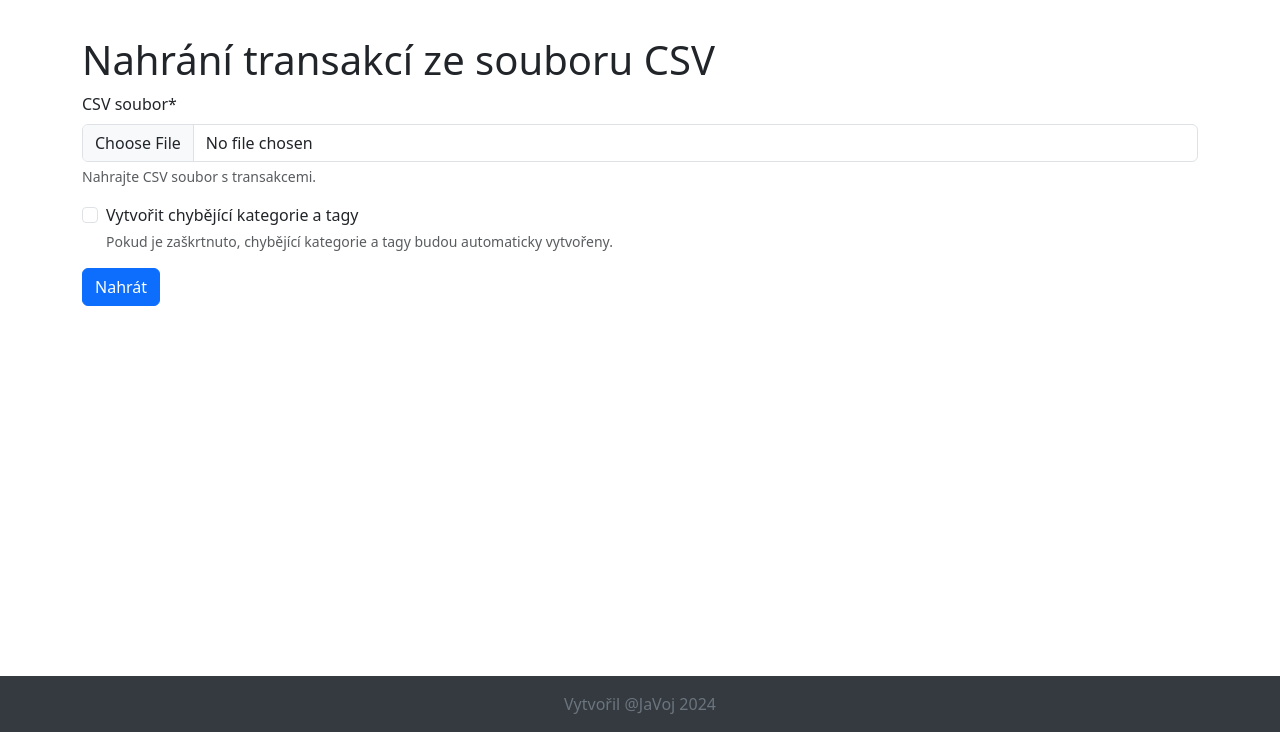
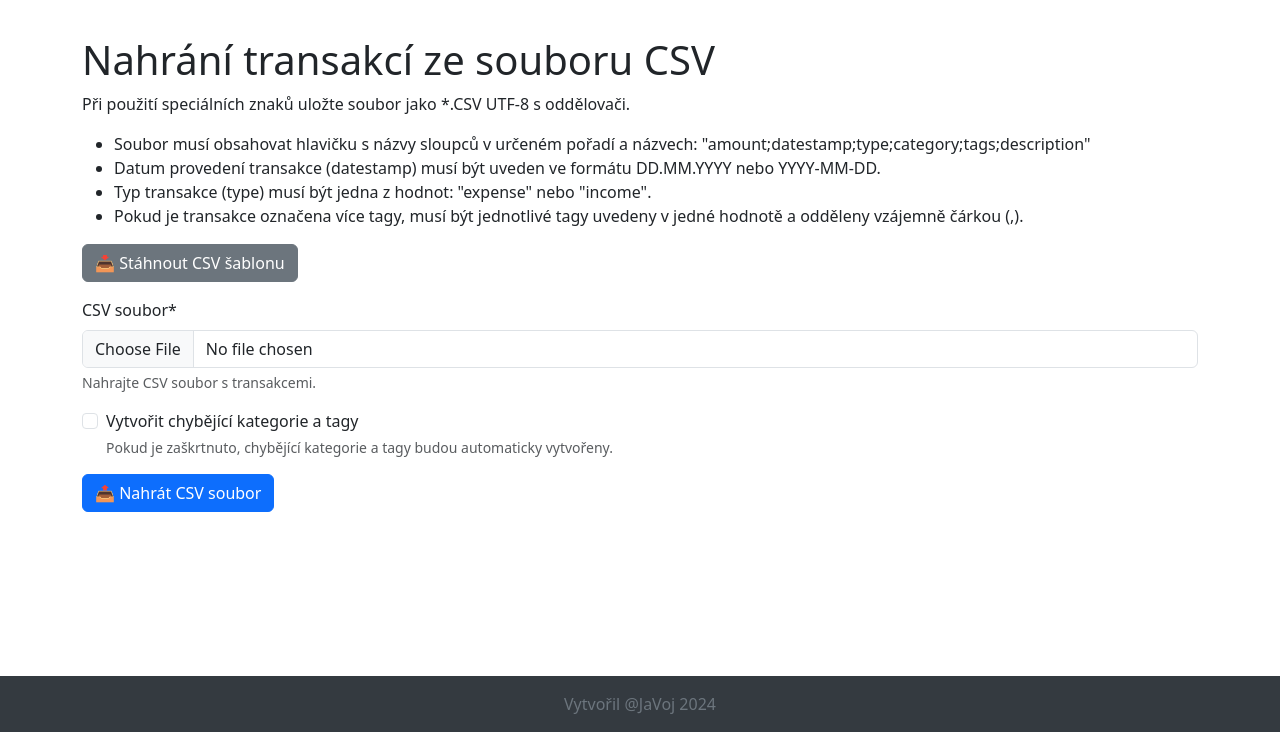
Before and after one commit to Hmyzaak/BudgetLog, a Django app: page /transactions/upload/ in a window 1280 px wide. Shown: the part 68-800 px from the top of the page. Run offline with Django 4.2, Linux system fonts and the light colour scheme; a user stored in the database is signed in; parts of the project's set-up code (start-up, migrations or seed data) failed here and were passed over; some libraries are stand-ins or nearby versions.

Commit message:
uploading-csv done
Signed-off-by: JaVoJ <davias@email.cz>

```diff
--- a/budgetlog/forms.py
+++ b/budgetlog/forms.py
@@ -193,6 +193,15 @@ class CustomPasswordResetForm(PasswordFieldTextsMixin, SetPasswordForm):
 
 class TransactionUploadForm(forms.Form):
     file = forms.FileField(label="CSV soubor", help_text="Nahrajte CSV soubor s transakcemi.")
+    """
+    # Výběr separátoru - prozatím zakomentováno a nachystáno (vyřešit čárky)
+    delimiter = forms.ChoiceField(
+        choices=[(";", "Středník (;)"), (",", "Čárka (,)"), ("\t", "Tabulátor (Tab)")],
+        initial=";",
+        label="Oddělovač sloupců",
+        help_text="Vyberte oddělovač použitý ve vašem CSV souboru."
+    )
+    """
     create_missing = forms.BooleanField(
         required=False, initial=False, label="Vytvořit chybějící kategorie a tagy",
         help_text="Pokud je zaškrtnuto, chybějící kategorie a tagy budou automaticky vytvořeny."
--- a/budgetlog/templates/budgetlog/upload_transactions.html
+++ b/budgetlog/templates/budgetlog/upload_transactions.html
@@ -4,10 +4,20 @@
 {% block content %}
 
 <h1>Nahrání transakcí ze souboru CSV</h1>
+    <p>Při použití speciálních znaků uložte soubor jako *.CSV UTF-8 s oddělovači.</p>
+    <ul>
+        <li>Soubor musí obsahovat hlavičku s názvy sloupců v určeném pořadí a názvech: "amount;datestamp;type;category;tags;description"</li>
+        <li>Datum provedení transakce (datestamp) musí být uveden ve formátu DD.MM.YYYY nebo YYYY-MM-DD.</li>
+        <li>Typ transakce (type) musí být jedna z hodnot: "expense" nebo "income".</li>
+        <li>Pokud je transakce označena více tagy, musí být jednotlivé tagy uvedeny v jedné hodnotě a odděleny vzájemně čárkou (,).</li>
+    </ul>
+    <p><a href="{% url 'download_csv_template' %}" class="btn btn-secondary">📥 Stáhnout CSV šablonu</a></p>
+
 <form method="post" enctype="multipart/form-data">
     {% csrf_token %}
     {{ form|crispy }}
-    <button type="submit" class="btn btn-primary">Nahrát</button>
+
+    <button type="submit" class="btn btn-primary">📤 Nahrát CSV soubor</button>
 </form>
 
 {% endblock %}
--- a/budgetlog/urls.py
+++ b/budgetlog/urls.py
@@ -23,6 +23,7 @@ urlpatterns = [
     path('transaction/<int:pk>/', views.TransactionDetailView.as_view(), name='transaction-detail'),
     path('transactions/bulk-action/', views.BulkTransactionActionView.as_view(), name='bulk-transaction-action'),
     path('transactions/upload/', views.UploadTransactionsView.as_view(), name='upload-transactions'),
+    path("download-template/", views.download_csv_template, name="download_csv_template"),
 
     # Sekce pro kategorie
     path('categories/', views.CategoryListView.as_view(), name='category-list'),
--- a/budgetlog/views.py
+++ b/budgetlog/views.py
@@ -2,9 +2,11 @@
 import io
 import base64
 import csv
+import chardet
 import json
 import random
-from datetime import date
+import re
+from datetime import date, datetime
 from decimal import Decimal
 from io import StringIO, TextIOWrapper
 
@@ -1047,26 +1049,34 @@ class UploadTransactionsView(LoginRequiredMixin, BookContextMixin, TemplateView)
     def post(self, request, *args, **kwargs):
         """Zpracování nahrání CSV souboru."""
         form = TransactionUploadForm(request.POST, request.FILES)
+
         if form.is_valid():
             file = request.FILES['file']
             create_missing = form.cleaned_data['create_missing']
+            # delimiter = form.cleaned_data["delimiter"]
             book = self.get_current_book()
 
             if not book:
-                messages.error(request, "Nebyla vybrána žádná kniha.")
+                messages.warning(request, "Nebyla vybrána žádná kniha.")
                 return redirect('book-list')
 
-            result = self.upload_transactions_csv(file, book, create_missing)
-            messages.success(request, f"Přidáno {result['added']} transakcí.")
-            if result['skipped']:
+            result = self.upload_transactions_csv(file, book, create_missing) # doplnit příp. delimiter
+
+            # Kontrola výsledku
+            if "error" in result:
+                messages.warning(request, result["error"])
+
+            if result.get("added", 0) > 0:
+                messages.success(request, f"Přidáno {result['added']} transakcí.")
+
+            if result.get("skipped"):
                 messages.warning(request, f"Některé řádky byly vynechány: {result['skipped']}")
 
             return redirect('transaction-list')
 
         return render(request, self.template_name, {'form': form})
 
-
-    def upload_transactions_csv(self, file, book, create_missing=False):
+    def upload_transactions_csv(self, file, book, create_missing=False, delimiter=";"):
         """
         Funkce pro zpracování nahraného CSV souboru a přidání transakcí do knihy.
 
@@ -1075,27 +1085,97 @@ class UploadTransactionsView(LoginRequiredMixin, BookContextMixin, TemplateView)
         :param create_missing: Bool indikující, zda se mají vytvořit chybějící tagy/kategorie.
         :return: Slovník s informacemi o úspěšně přidaných a vynechaných transakcích.
         """
-        reader = csv.DictReader(file.read().decode('utf-8-sig').splitlines(), delimiter=';')  # Čtení souboru
+        # Mapování názvů sloupců (české i anglické verze)
+        column_mapping = {
+            "částka": "amount",
+            "datum": "datestamp",
+            "typ": "type",
+            "kategorie": "category",
+            "tagy": "tags",
+            "popis": "description",
+
+            "amount": "amount",
+            "datestamp": "datestamp",
+            "type": "type",
+            "category": "category",
+            "tags": "tags",
+            "description": "description"
+        }
+
+        # Detekce kódování a dekódování souboru CSV
+        encoding = detect_encoding(file)  # Nejprve zkusíme detekci
+        print(f"Detekované kódování souboru: {encoding}")
+
+        if not encoding:
+            return {"error": "Nepodařilo se určit kódování souboru. Zkuste soubor uložit v UTF-8."}
+
+            # Pokus o dekódování souboru
+        try:
+            file.seek(0)  # Reset ukazatele souboru
+            content = file.read().decode(encoding)
+        except (UnicodeDecodeError, LookupError):
+            return {"error": f"Nepodařilo se dekódovat soubor v kódování {encoding}. Zkuste soubor uložit v UTF-8."}
+
+        # Odstranění BOM (pokud existuje)
+        content = content.lstrip("\ufeff")
+
+        reader = csv.DictReader(content.splitlines(), delimiter=delimiter)  # Použití vybraného oddělovače
+
+        # Normalizace názvů sloupců
+        normalized_fieldnames = {col.lower().strip(): column_mapping.get(col.lower().strip()) for col in
+                                 reader.fieldnames}
+
+        # Ověření, zda všechny potřebné sloupce existují
+        required_columns = {"amount", "datestamp", "type", "category", "tags"}
+        if not required_columns.issubset(set(normalized_fieldnames.values())):
+            return {"error": "Transakce nenahrány! Soubor neobsahuje všechny požadované sloupce nebo hodnoty nejsou "
+                             "správně odděleny. Zkontrolujte, zda jsou názvy sloupců správné, oddělovač hodnot je "
+                             "středník (;), uložte soubor ve formátu UTF-8 a opět jej nahrajte."}
+
         added = 0
         skipped = []
 
         # Načtení všech kategorií a tagů pro knihu, abychom minimalizovali dotazy do DB
-        existing_categories = {c.name.lower(): c for c in book.categories.all()}
-        existing_tags = {t.name.lower(): t for t in book.tag_set.all()}
+        existing_categories = {c.name.capitalize(): c for c in book.categories.all()}
+        existing_tags = {t.name.capitalize(): t for t in book.tag_set.all()}
 
+        # Validace a převod dat v souboru
         for row in reader:
             try:
-                # Validace a převod dat
-                amount = Decimal(row['amount'])
-                datestamp = row['datestamp']
+                # Převod klíčů v řádku podle normalizovaných názvů
+                row = {normalized_fieldnames[k.lower().strip()]: v for k, v in row.items() if
+                       k.lower().strip() in normalized_fieldnames}
+
+                # Ověření, že všechny požadované hodnoty nejsou prázdné
+                required_fields = ["amount", "datestamp", "type", "category"]
+                missing_fields = [field for field in required_fields if not row.get(field)]
+
+                if missing_fields:
+                    skipped.append(f"Řádek přeskočen – chybějící hodnoty: {', '.join(missing_fields)} na řádku: {row}")
+                    continue
+
+                # Převod částky na správný formát
+                try:
+                    amount = parse_amount(row["amount"])
+                except ValueError as e:
+                    skipped.append(f"Chybný formát částky v řádku: {row}, Chyba: {str(e)}")
+                    continue
+
+                # Ověření a převod formátu datumu
+                try:
+                    datestamp = parse_date(row["datestamp"])
+                except ValueError as e:
+                    skipped.append(f"Chybný formát data transakce v řádku: {row}, Chyba: {str(e)}")
+                    continue
+
                 transaction_type = row['type'].lower()
-                category_name = row['category'].strip().lower()
-                tag_names = [tag.strip().lower() for tag in row['tags'].split(',') if tag.strip()]
 
                 # Ověření správnosti typu transakce
                 if transaction_type not in ['income', 'expense']:
-                    skipped.append(f"Neplatný typ transakce v řádku: {row}")
+                    skipped.append(f"Neplatný typ transakce v řádku: {row} (typ musí být 'income' nebo 'expense').")
                     continue
+
+                category_name = row['category'].strip().capitalize()
 
                 # Ověření existence kategorie
                 category = existing_categories.get(category_name)
@@ -1106,6 +1186,8 @@ class UploadTransactionsView(LoginRequiredMixin, BookContextMixin, TemplateView)
                     else:
                         skipped.append(f"Chybějící kategorie: {category_name}")
                         continue
+
+                tag_names = [tag.strip().capitalize() for tag in row['tags'].split(',') if tag.strip()]
 
                 # Ověření existence tagů
                 tags = []
@@ -1120,6 +1202,8 @@ class UploadTransactionsView(LoginRequiredMixin, BookContextMixin, TemplateView)
                             continue
                     tags.append(tag)
 
+                description = row['description'].capitalize()
+
                 # Vytvoření transakce
                 transaction = Transaction.objects.create(
                     book=book,
@@ -1127,6 +1211,7 @@ class UploadTransactionsView(LoginRequiredMixin, BookContextMixin, TemplateView)
                     datestamp=datestamp,
                     category=category,
                     type=transaction_type,
+                    description=description,
                 )
                 transaction.tags.set(tags)
                 added += 1
@@ -1136,3 +1221,76 @@ class UploadTransactionsView(LoginRequiredMixin, BookContextMixin, TemplateView)
                 continue
 
         return {"added": added, "skipped": skipped}
+
+
+#Pomocné funkce pro kódování a parsování hodnot v CSV souboru
+def detect_encoding(file):
+    """
+    Detekuje kódování souboru na základě prvních několika tisíc bajtů.
+
+    :param file: CSV soubor s daty transakcí.
+    """
+    raw_data = file.read(4096)  # Přečte první blok dat
+    file.seek(0)  # Vrátí ukazatel na začátek souboru
+    result = chardet.detect(raw_data)  # Odhadne kódování
+    return result['encoding'] if result['confidence'] > 0.5 else None  # Pouze pokud je detekce spolehlivá
+
+
+def parse_amount(amount_str):
+    """
+    Převádí zadanou částku na formát s desetinnou tečkou.
+    - Podporuje desetinnou čárku i desetinnou tečku.
+    - Odstraní mezery nebo jiné než číselné znaky kromě čísel, tečky a čárky.
+    """
+    amount_str = amount_str.strip()  # Odstranění mezer na začátku a konci
+    amount_str = re.sub(r"[^\d,.-]", "", amount_str)  # Odstranění nežádoucích znaků (kromě číslic, čárky, tečky, mínusu)
+
+    # Pokud je v čísle čárka i tečka, ignorujeme formát a vyhodíme chybu
+    if "," in amount_str and "." in amount_str:
+        raise ValueError(f"Nejednoznačný formát čísla: {amount_str}")
+
+    # Pokud obsahuje čárku (ale ne tečku), nahradíme ji tečkou
+    """
+    if "," in amount_str:
+        amount_str = amount_str.replace(",", ".")
+    """
+    amount_str = amount_str.replace(",", ".")
+
+    return Decimal(amount_str)
+
+
+def parse_date(date_str):
+    """
+    Pokusí se rozpoznat a převést datum na standardní formát YYYY-MM-DD.
+    Podporované formáty:
+    - 'YYYY-MM-DD'
+    - 'DD.MM.YYYY'
+    """
+    for fmt in ("%Y-%m-%d", "%d.%m.%Y"):
+        try:
+            return datetime.strptime(date_str, fmt).date()
+        except ValueError:
+            continue
+    raise ValueError(f"Neznámý formát data: {date_str}")
+
+
+# Metoda pro vytvoření a stažení šablony pro CSV
+def download_csv_template(request):
+    """
+    Vygeneruje a poskytne CSV soubor se šablonou pro nahrávání transakcí, správně kódovaný pro Excel.
+    """
+    response = HttpResponse(content_type="text/csv; charset=utf-8-sig")
+    response["Content-Disposition"] = 'attachment; filename="transaction_template.csv"'
+
+    # Použití utf-8-sig pro správné zobrazení diakritiky v Excelu
+    response.write("\ufeff")  # Přidání BOM (Byte Order Mark) pro Excel
+
+    writer = csv.writer(response, delimiter=";")
+    # Záhlaví souboru odpovídající očekávaným sloupcům
+    # writer.writerow(["Částka", "Datum", "Typ", "Kategorie", "Tagy", "Popis"])
+    writer.writerow(["amount", "datestamp", "type", "category", "tags", "description"])
+    # Příkladné řádky
+    writer.writerow(["123.45", "2024-03-15", "expense", "Potraviny", "Výdaj, Oběd", "Příklad transakce"])
+    writer.writerow(["567.89", "15.03.2024", "income", "Plat", "Práce", "Příklad transakce"])
+
+    return response
```
